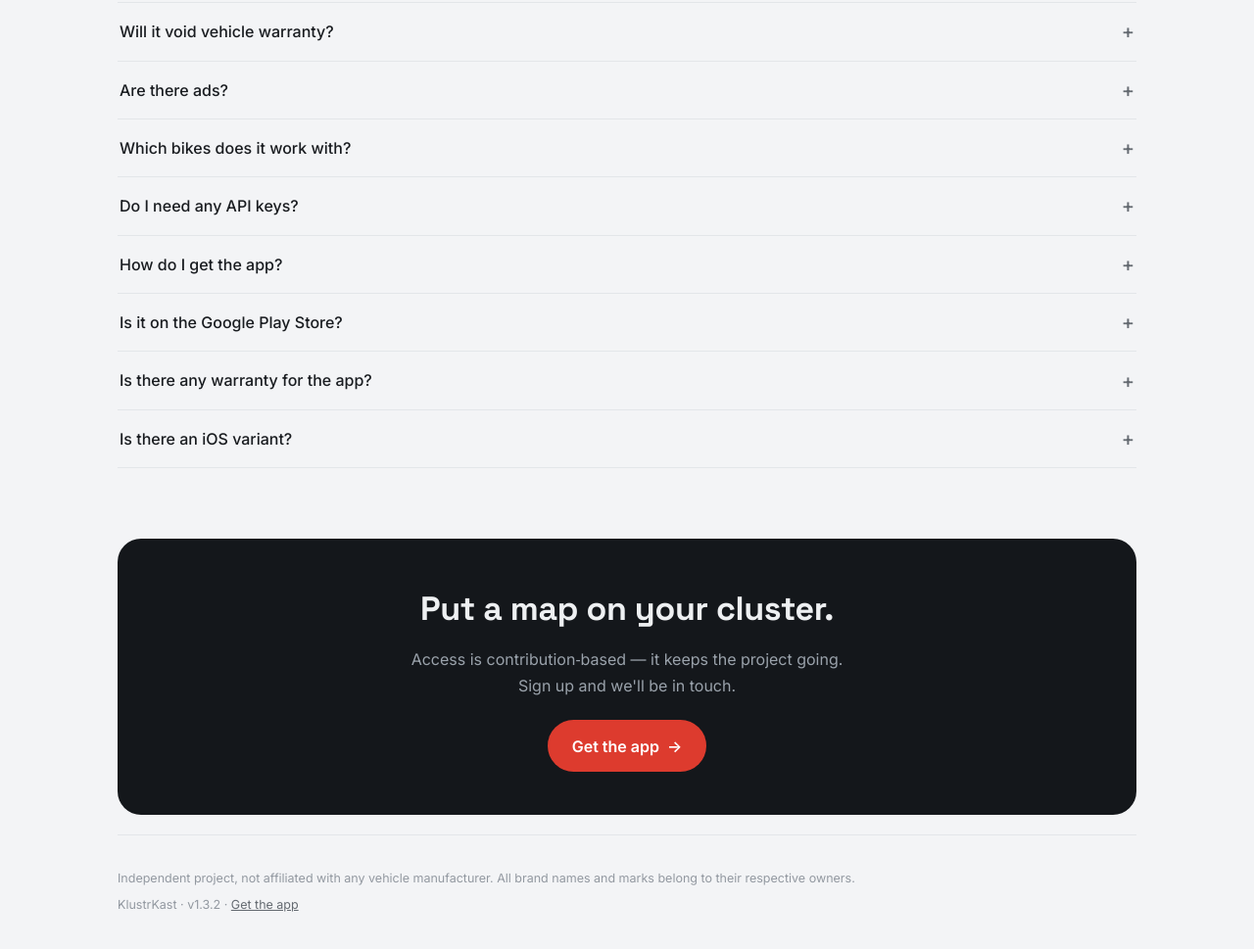
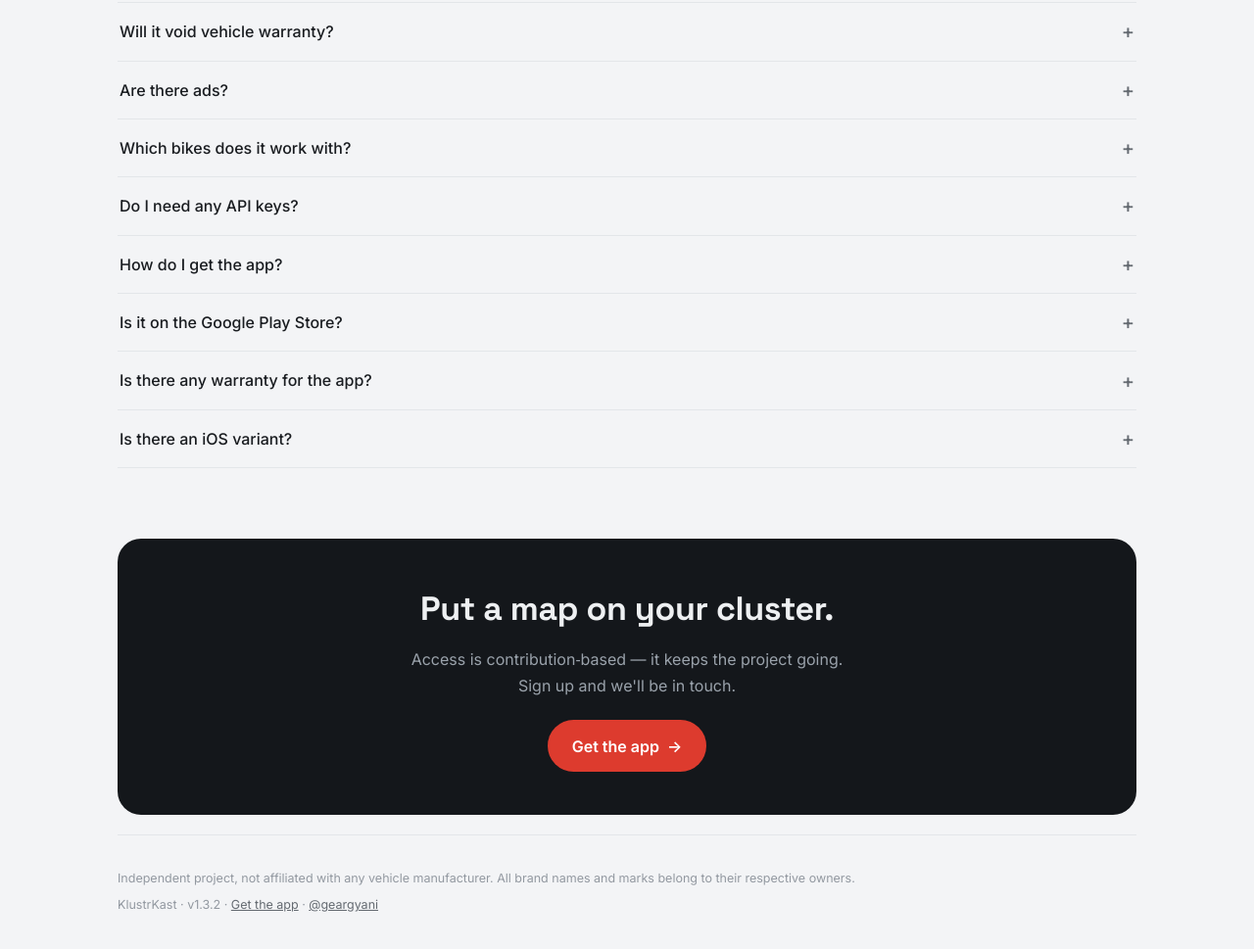
Before and after one commit to rajeshpanda/klustrkast-welcome, a plain HTML site: page index.html in a window 1280 px wide. Shown: the part 3312-4281 px from the top of the page at 98% size. Drawn offline with Linux system fonts and the light colour scheme.

Commit message:
Add Instagram link (@geargyani) to footer
Co-Authored-By: Claude Opus 4.8 <noreply@anthropic.com>

```diff
--- a/index.html
+++ b/index.html
@@ -403,7 +403,7 @@ a:focus-visible,button:focus-visible,summary:focus-visible{outline:2px solid var
   <div class="wrap">
     <footer>
       <p>Independent project, not affiliated with any vehicle manufacturer. All brand names and marks belong to their respective owners.</p>
-      <p>KlustrKast · v1.3.2 · <a href="https://forms.gle/VRF4mDtzG1sufM9z8" target="_blank" rel="noopener">Get the app</a></p>
+      <p>KlustrKast · v1.3.2 · <a href="https://forms.gle/VRF4mDtzG1sufM9z8" target="_blank" rel="noopener">Get the app</a> · <a href="https://www.instagram.com/geargyani/" target="_blank" rel="noopener">@geargyani</a></p>
     </footer>
   </div>
 </div>
```
